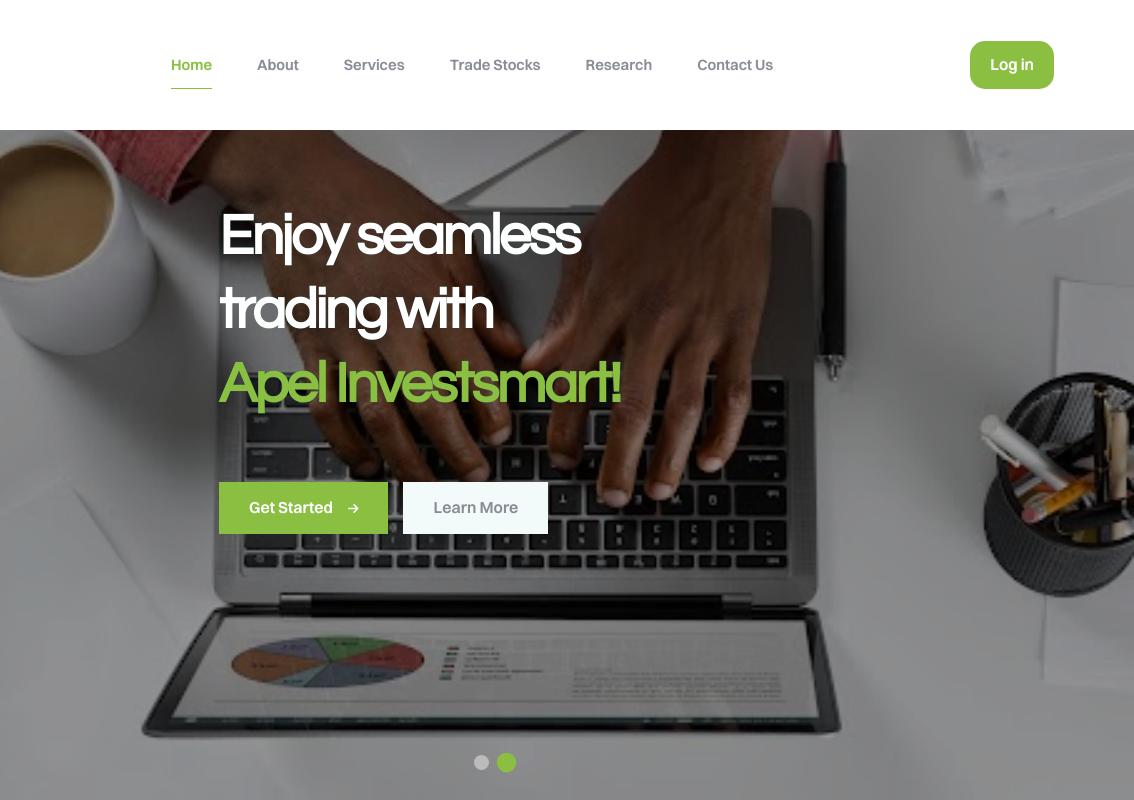
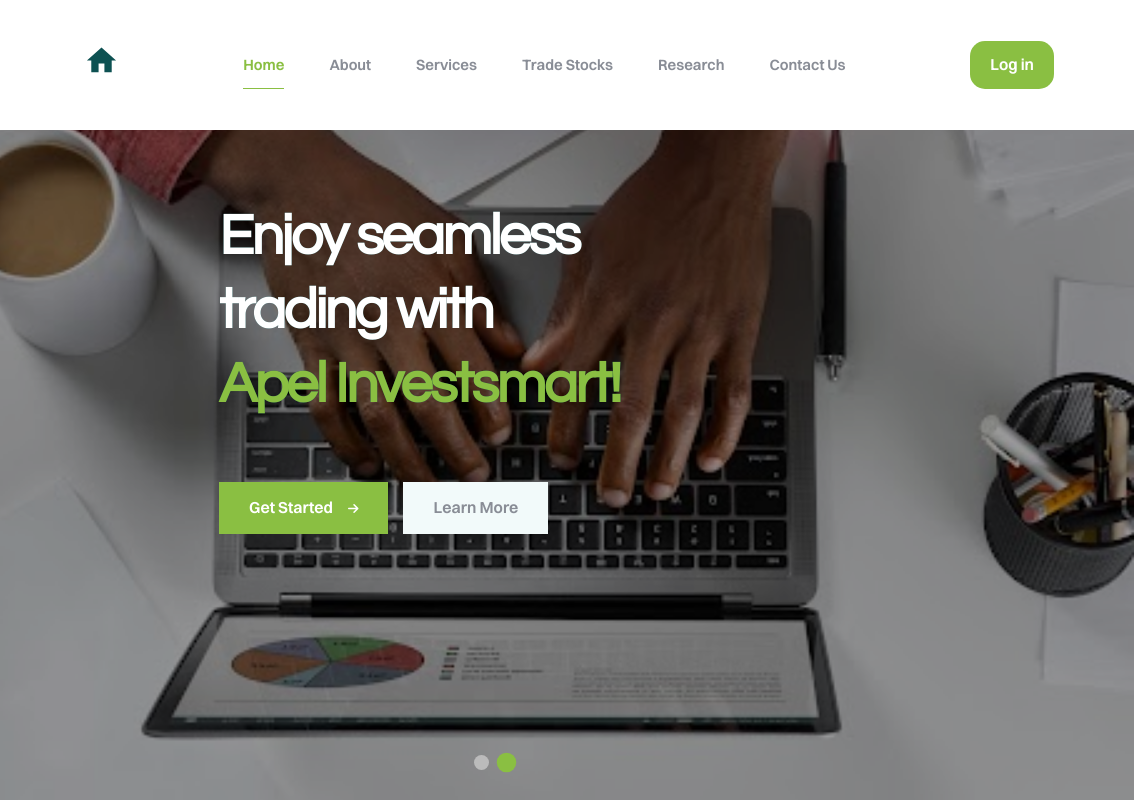
Before and after one commit to Favorjs/apelasset, a plain HTML site: page index.html in a window 1280 px wide. Shown: the top 800 px of the page, 146-1280 px from the left. Drawn offline with nearby package versions, Linux system fonts and the light colour scheme; a script that the page names is missing.

Commit message:
apelasset

```diff
--- a/index.html
+++ b/index.html
@@ -218,7 +218,24 @@
                 <a href="index.html" class="mil-logo">
                     <img src="img/Apel-ASSET-Logo.png" alt="Apel" width="100%" style="max-width: 50px;">
                 </a>
+
+                <a href="https://main.d1fwsqa4sfyuc3.amplifyapp.com/" title="Home">
+                    <svg
+                      xmlns="http://www.w3.org/2000/svg"
+                      width="35"
+                      height="35"
+                      viewBox="0 0 24 24"
+                    >
+                      <path fill="currentColor" d="M10 20v-6h4v6h5v-8h3L12 3 2 12h3v8z"/>
+                    </svg>
+                  </a>
+
+
+
                 <nav class="mil-top-menu">
+
+
+
                     <ul>
                         <li class="mil-active">
                             <a href="index.html">Home</a>
```
Also changed, not shown: Corporate-Finance.html (+11 -0 lines), Equities-Trading.html (+11 -0 lines), Portfolio-Management.html (+11 -0 lines), about.html (+11 -0 lines), apelalpha.html (+11 -0 lines), career.html (+11 -0 lines), contact.html (+11 -0 lines), price.html (+11 -0 lines), research.html (+11 -0 lines), services.html (+11 -0 lines).
